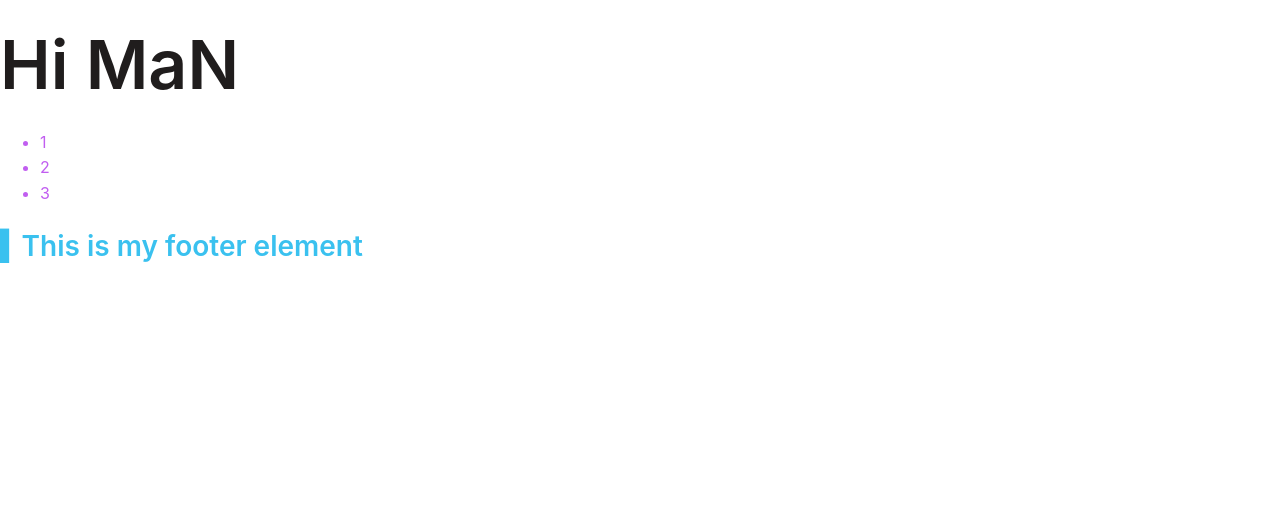
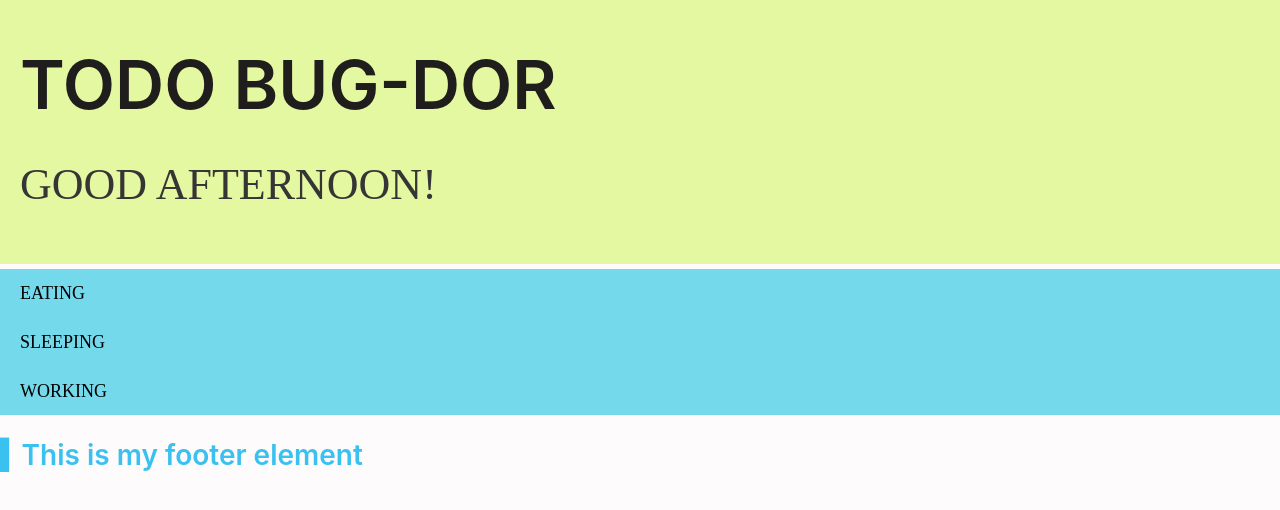
Before and after one commit to dung6eetle/react-app-3, a React (Create React App) app in the folder react-app-3/: page / in a window 1280 px wide. Shown: the top 510 px of the page. Built offline with nearby package versions, Linux system fonts and the light colour scheme.

Commit message:
changed style and component, added timeOfDay in Header

```diff
--- a/react-app-3/src/App.js
+++ b/react-app-3/src/App.js
@@ -2,11 +2,13 @@ import React from 'react';
 import './App.css';
 import Footer from './components/Footer'
 import Header from './components/Header'
+import MainContent from './components/MainContent'
 
 function App() {
   return (
     <div>
       <Header/>
+      <MainContent/>
       <Footer/>
     </div>
 
--- a/react-app-3/src/components/Footer.js
+++ b/react-app-3/src/components/Footer.js
@@ -4,6 +4,7 @@ function Footer() {
     return (
         <footer>
             <h3><font color="#3AC1EF">▍This is my footer element</font></h3>
+
         </footer>
     )
 }
--- /dev/null
+++ b/react-app-3/src/components/Header.css
@@ -0,0 +1,12 @@
+.navbar {
+    background: #e4f7a1;
+    font-size: 22px;
+    font-family: 'Droid Sans';
+    text-transform: uppercase;
+    padding: 20px 20px;
+    margin-bottom: 5px;
+}
+.navbar p {
+    color: rgb(54, 53, 53);
+    font-size: 2em;
+}
--- a/react-app-3/src/components/Header.js
+++ b/react-app-3/src/components/Header.js
@@ -1,16 +1,23 @@
 import React from 'react';
+import './Header.css'
 
 function Header() {
+    const date = new Date()
+    const hours = date.getHours()
+    let timeOfDay
+
+    if (hours < 12) {
+        timeOfDay = "morning"
+    } else if (hours >= 12 && hours <17) {
+        timeOfDay = "afternoon"
+    } else {
+        timeOfDay = 'night'
+    }
+
     return (
-        <header>
-            <nav>
-            <h1>Hi MaN</h1>
-              <ul>
-                <li>1</li>
-                <li>2</li>
-                <li>3</li>
-              </ul>
-          </nav>
+        <header className='navbar'>
+           <h1>TODO BUG-DOR</h1>
+           <p>Good {timeOfDay}!</p>
         </header>
     )
 }
--- /dev/null
+++ b/react-app-3/src/components/MainContent.css
@@ -0,0 +1,18 @@
+.todo {
+    background: rgb(116, 217, 235);
+
+
+}
+.todo li {
+    display: flex;
+    list-style: none;
+    padding: 10px 20px;
+    font-size: 18px;
+    font-family: 'Oxygen';
+    text-transform: uppercase;
+}
+.todo ul {
+    padding: 0;
+    display: flex;
+    flex-direction: column;
+}
--- /dev/null
+++ b/react-app-3/src/components/MainContent.js
@@ -0,0 +1,18 @@
+import React from 'react'
+import './MainContent.css'
+
+function MainContent() {
+    return (
+        <div className="todo">
+            <nav>
+            <ul>
+                <li>eating</li>
+                <li>sleeping</li>
+                <li>working</li>
+              </ul>
+            </nav>
+        </div>
+    )
+}
+
+export default MainContent
--- a/react-app-3/src/index.css
+++ b/react-app-3/src/index.css
@@ -330,8 +330,8 @@ html {
   font-size: 1rem; }
 
 body {
-  color: #c15ef0;
-  background: white;
+
+  background: rgb(253, 251, 251);
   font-size: 1rem; }
 
 p,
```
